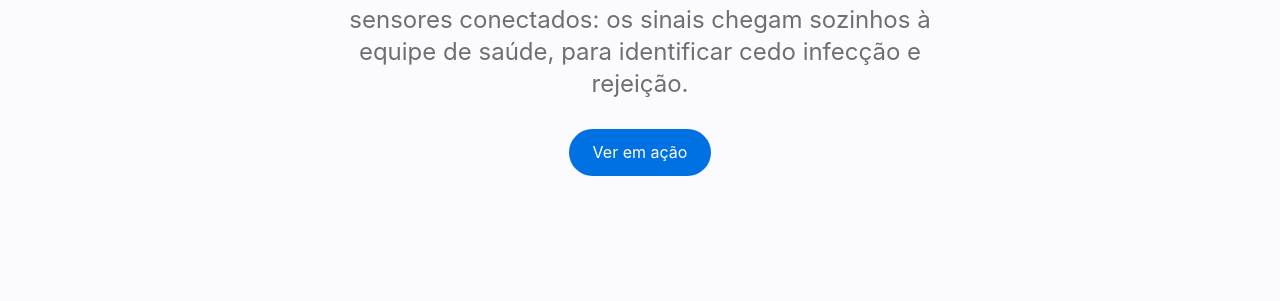
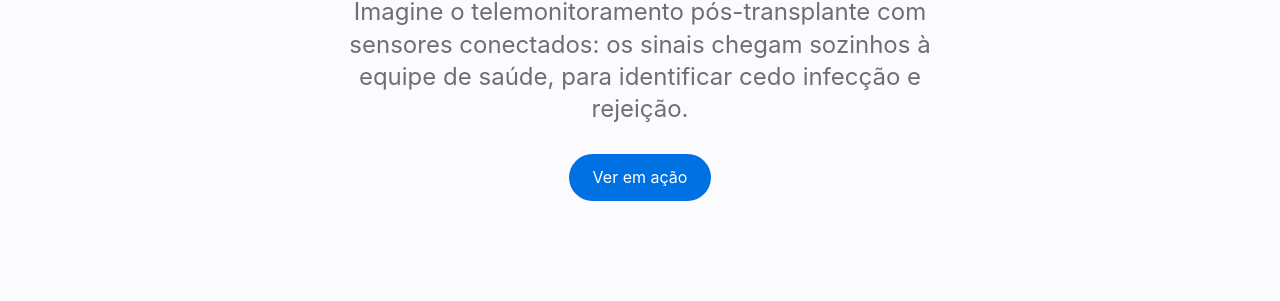
Before and after one commit to tututelles/SU-UECE, a plain HTML site: page index.html in a window 1280 px wide. Shown: the part 392-693 px from the top of the page. Drawn offline with Linux system fonts and the light colour scheme.

Commit message:
update all

```diff
--- a/index.html
+++ b/index.html
@@ -9,7 +9,7 @@
 @media (prefers-color-scheme:dark){:root:not([data-theme="light"]){--bg:#000;--ink:#f5f5f7;--mute:#a1a1a6;--line:#2c2c2e;--acc:#2997ff}}
 :root[data-theme="dark"]{--bg:#000;--ink:#f5f5f7;--mute:#a1a1a6;--line:#2c2c2e;--acc:#2997ff}
 *{box-sizing:border-box}html{scroll-behavior:smooth;scroll-padding-top:calc(env(safe-area-inset-top,0px) + 52px)}
-body{margin:0;background:var(--bg);color:var(--ink);font:17px/1.47 -apple-system,BlinkMacSystemFont,"SF Pro Text","Helvetica Neue",Arial,sans-serif;-webkit-font-smoothing:antialiased}
+body{margin:25px;background:var(--bg);color:var(--ink);font:17px/1.47 -apple-system,BlinkMacSystemFont,"SF Pro Text","Helvetica Neue",Arial,sans-serif;-webkit-font-smoothing:antialiased}
 nav{position:sticky;top:0;z-index:10;height:calc(48px + env(safe-area-inset-top,0px));padding-top:env(safe-area-inset-top,0px);background:color-mix(in srgb,var(--bg) 78%,transparent);backdrop-filter:saturate(180%) blur(20px);-webkit-backdrop-filter:saturate(180%) blur(20px);border-bottom:1px solid var(--line)}
 nav div{max-width:980px;margin:0 auto;height:48px;padding:0 22px;display:flex;justify-content:space-between;align-items:center;font-size:.85rem}
 nav a{color:var(--ink);text-decoration:none;opacity:.8;margin-left:22px}nav b{font-weight:600}
```
